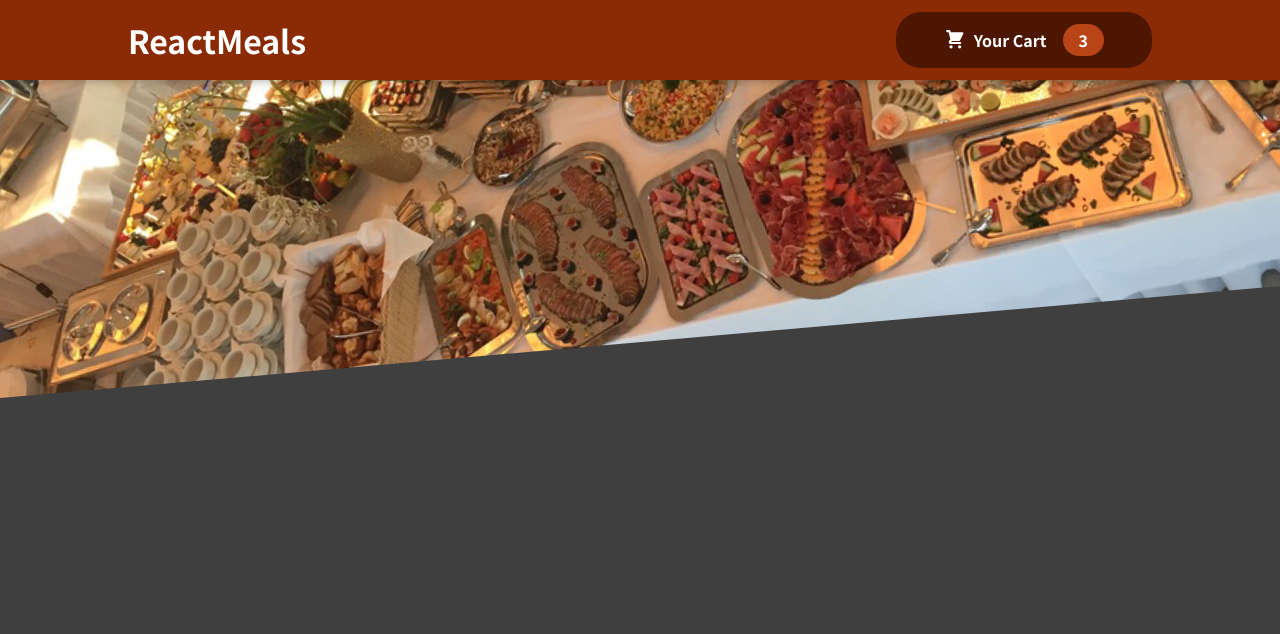
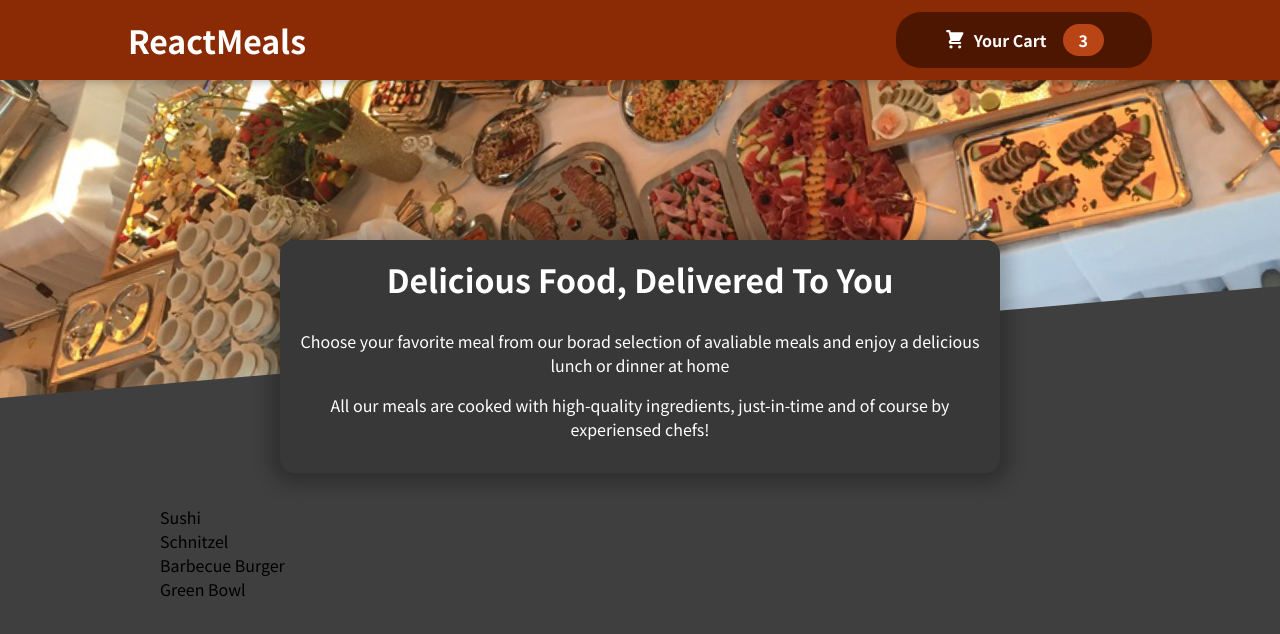
Before and after one commit to rana-wagdi/Food-Order-App, a React (Create React App) app: page / in a window 1280 px wide. Shown: the top 634 px of the page. Built offline with nearby package versions, Linux system fonts and the light colour scheme.

Commit message:
add Meals

```diff
--- a/src/App.js
+++ b/src/App.js
@@ -1,12 +1,15 @@
 import { Fragment } from "react";
 import Header from "./components/Layout/Header";
-
+import Meals from './components/Meals/Meals'
 
 
 function App() {
   return (
     <Fragment>
       <Header />
+      <main>
+        <Meals/>
+      </main>
     </Fragment>
   );
 }
--- a/src/components/Meals/AvailableMeals.js
+++ b/src/components/Meals/AvailableMeals.js
@@ -1,3 +1,5 @@
+import classes from './AvailableMeals.module.css'
+
 const DUMMY_MEALS = [
     {
       id: 'm1',
@@ -26,7 +28,12 @@
   ];
 
 const AvaliableMeals = () => {
-    return
+    const mealsList = DUMMY_MEALS.map((meal) => <li>{meal.name}</li>);
+    return <section className={classes.meals}>
+        <ul>
+            {mealsList}
+        </ul>
+    </section>
 }
 
 export default AvaliableMeals;
--- /dev/null
+++ b/src/components/Meals/AvailableMeals.module.css
@@ -0,0 +1,24 @@
+.meals {
+    max-width: 60rem;
+    width: 90%;
+    margin: 2rem auto;
+    animation: meals-appear 1s ease-out forwards;
+  }
+
+  .meals ul {
+    list-style: none;
+    margin: 0;
+    padding: 0;
+  }
+
+  @keyframes meals-appear {
+    from {
+      opacity: 0;
+      transform: translateY(3rem);
+    }
+
+    to {
+      opacity: 1;
+      transform: translateY(0);
+    }
+  }
--- /dev/null
+++ b/src/components/Meals/Meals.js
@@ -0,0 +1,13 @@
+import { Fragment } from "react";
+
+import MealsSummary from "./MealsSummary";
+import AvaliableMeals from "./AvailableMeals";
+
+const Meals = () => {
+    return <Fragment>
+        <MealsSummary />
+        <AvaliableMeals />
+    </Fragment>
+}
+
+export default Meals;
```
Also changed, not shown: 1 other file (tests, documents, lock files or other folders).
